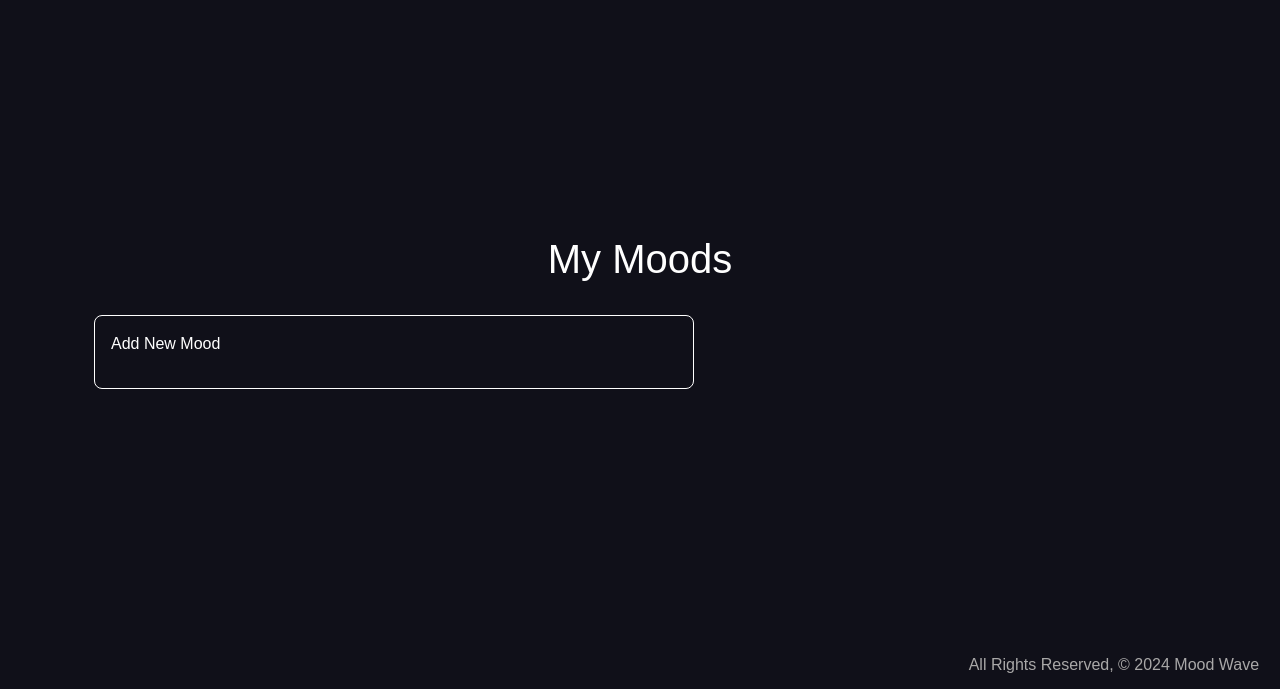
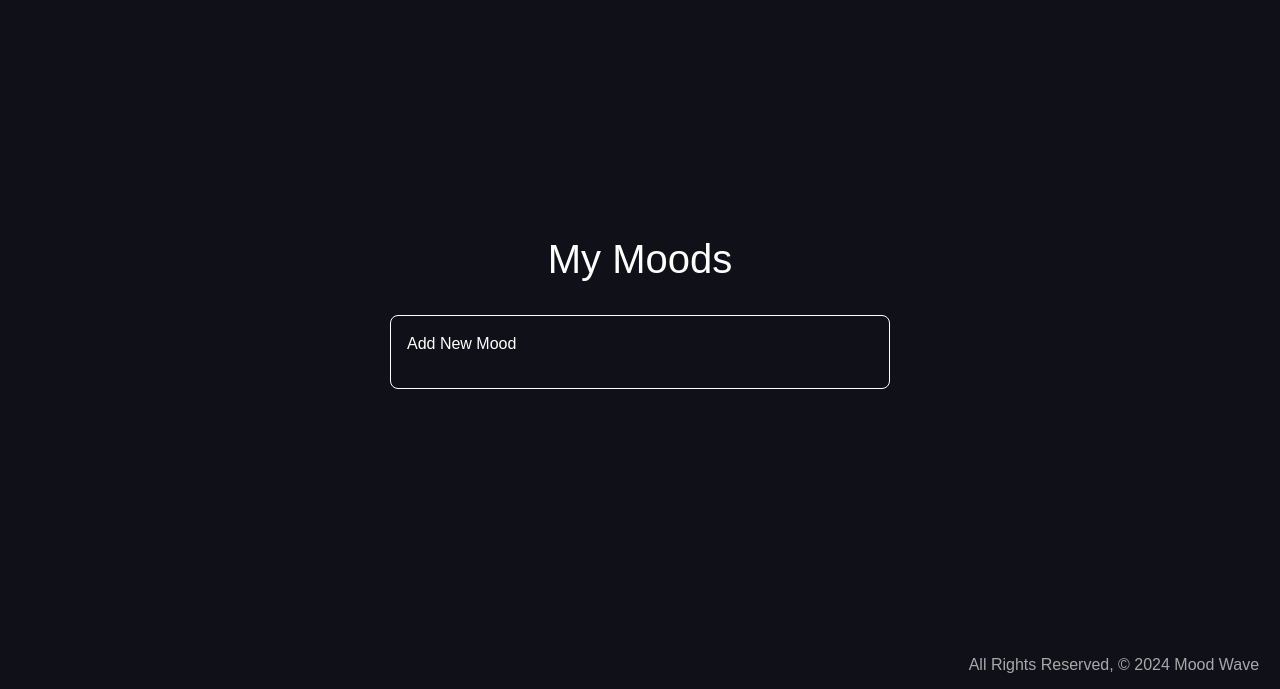
Before and after one commit to daliaahmed257/mood-wave, a Django app: page /moods/ in a window 1280 px wide. Shown: the part 111-800 px from the top of the page. Run offline with Django 5.2, Linux system fonts and the light colour scheme; the visitor is signed in with stand-in values (Sample User, id 1); data that the repository does not hold is empty; some web fonts are replaced.

Commit message:
index styling fix

```diff
--- a/main_app/static/css/style.css
+++ b/main_app/static/css/style.css
@@ -20,6 +20,7 @@ main {
     flex: 1;
     color: white;
     display: flex;
+    flex-direction: column;
     justify-content: center;
     align-items: center;
 }
@@ -91,6 +92,7 @@ footer {
     text-align: right;
     color: rgb(169, 168, 168);
     padding: 12px;
+    background-color: #101019;
 }
 
 @media (max-width: 767.98px) {
@@ -107,7 +109,7 @@ footer {
 
 /* MOODS/INDEX */
 
-.mood-cards-list {
+.mood-card {
     max-width: 600px;
 }
 
@@ -116,7 +118,7 @@ footer {
     border-radius: 8px;
     padding: 2vmin;
     margin-bottom: 2vmin;
-    max-width: 600px;
+    min-width: 500px;
 }
 
 .mood-card {
@@ -125,6 +127,7 @@ footer {
     border: 1px solid white;
     border-radius: 8px;
     padding: 3vmin;
+    min-width: 500px;
 }
 
 .mood-card-left {
@@ -138,6 +141,7 @@ footer {
     background-color: rgb(255, 234, 0);
     border-radius: 100%;
 }
+
 
 /* MOODS/DETAILS */
 
--- a/main_app/templates/moods/index.html
+++ b/main_app/templates/moods/index.html
@@ -3,20 +3,18 @@
 {% block content %}
 
 
-    <section class="container container-md">
-
 <h1 class="page-title">My Moods</h1>
 
-        <a href="{% url 'create'%}">
+<a class="mood-link" href="{% url 'create'%}">
     <div class="new-mood-card">
         <p>Add New Mood</p>
-
     </div>
 </a>
 
+
 <div class="mood-cards-list">
     {% for mood in moods %}
-            <a href="{% url 'detail' mood.id%}">
+        <a class="mood-link" href="{% url 'detail' mood.id%}">
             <div class="mood-card">
                 <div class="mood-card-left">
                     <div class="mood-logo"></div>
@@ -29,7 +27,6 @@
                         {% endfor %}
                     </div>
                 </div>
-                    </div>
                 <div class="mood-card-right">
                     <p>{{mood.date}}</p>
                 </div>
@@ -38,9 +35,5 @@
     {% endfor %}
 </div>
 
-    </section>
-</body>
 
-</html>
-
-{% endblock  %}
+{% endblock %}
```
Lines whose indentation alone changed are shown as unchanged.
